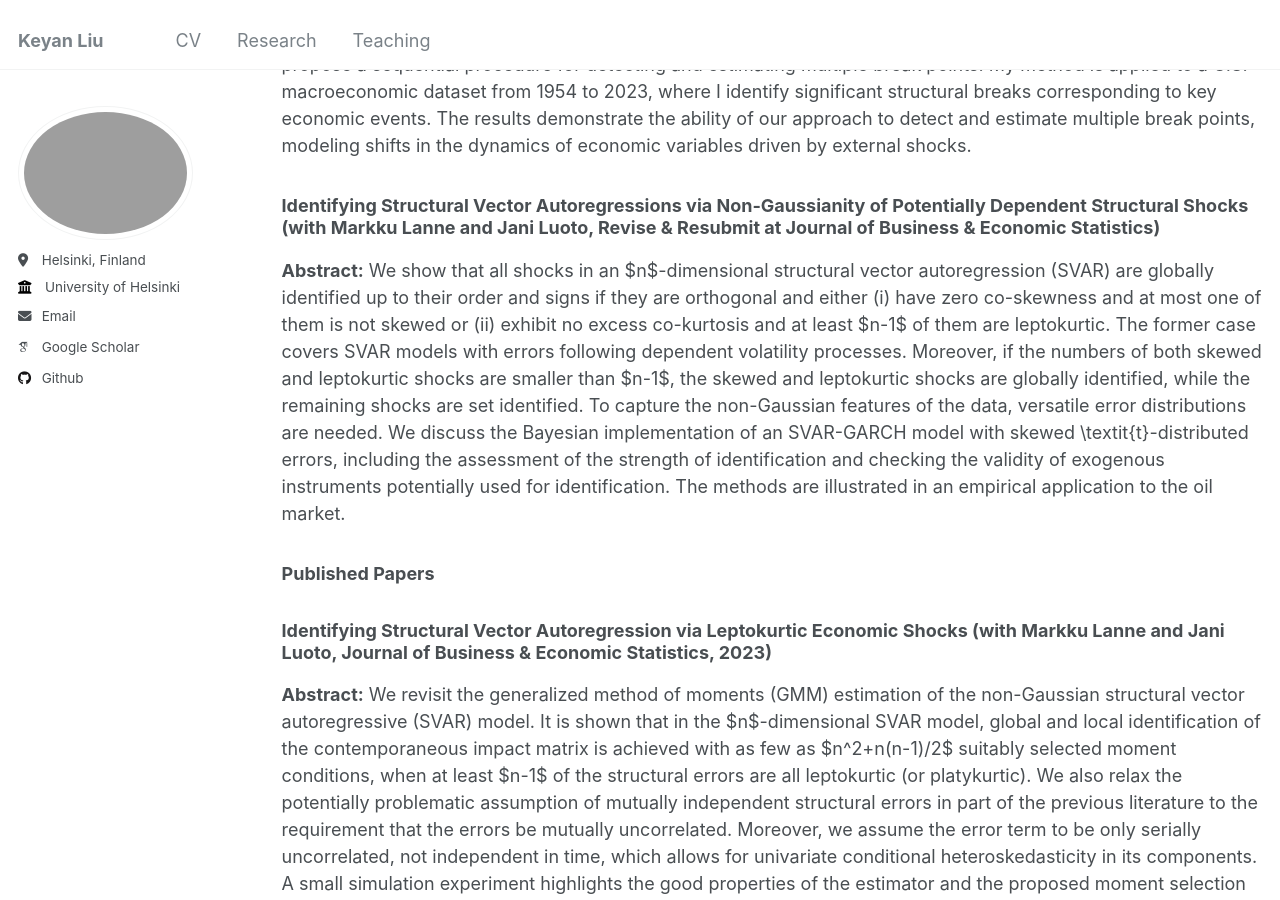
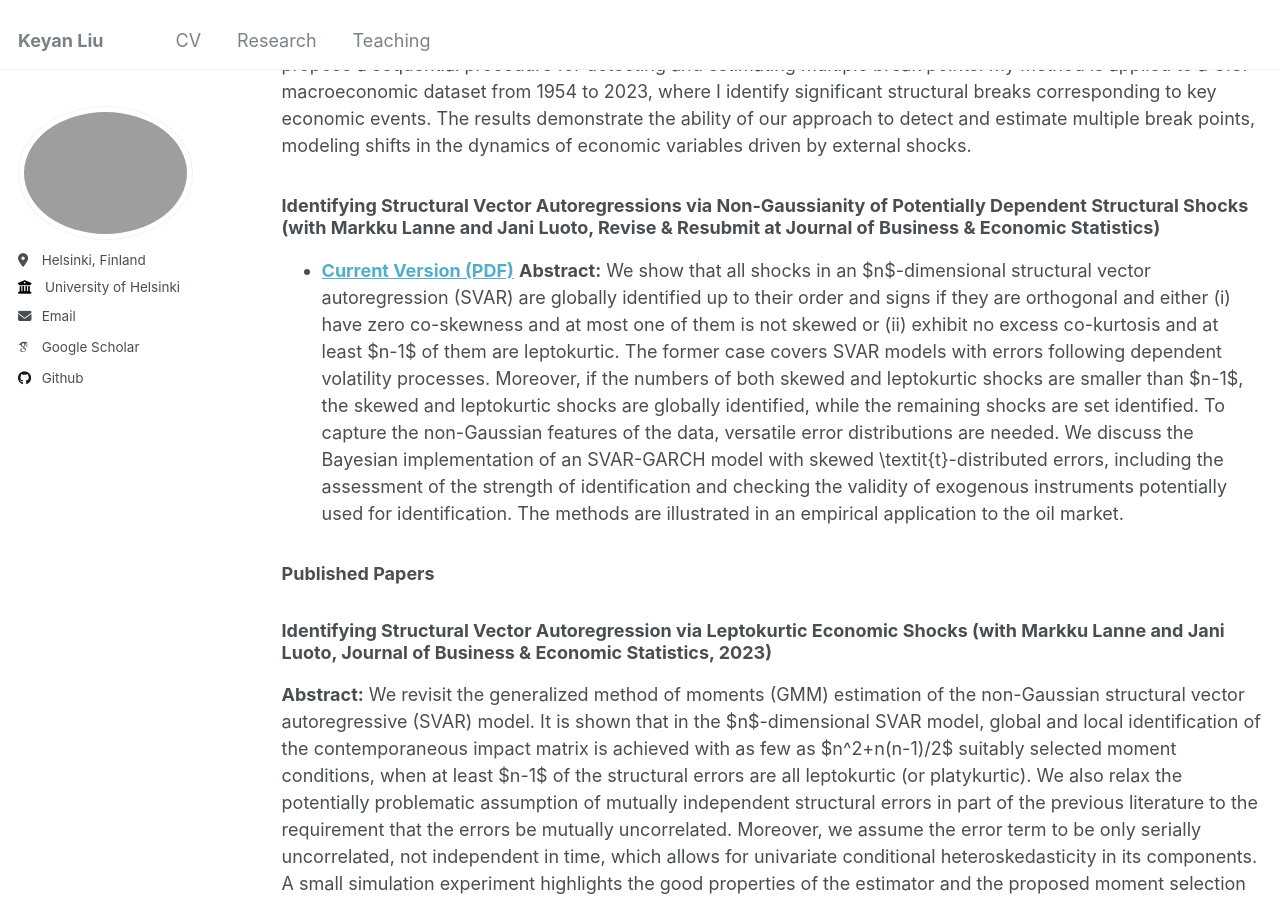
Before and after one commit to keyanliu1/keyanliu1.github.io, a Jekyll site: the page built from _pages/publications.md, in a window 1280 px wide and 900 px high, scrolled down 351 px. Built offline with Jekyll 4.4.1, drawn with Linux system fonts in a browser that asks for light colours; some web fonts are replaced.

Commit message:
Update publications.md

```diff
--- a/_pages/publications.md
+++ b/_pages/publications.md
@@ -13,7 +13,7 @@ author_profile: true
 **Abstract:** In this paper, I consider testing and estimating non-Gaussian Structural Vector Autoregressive models with unknown break points (SVAR-BP). This model extends traditional SVAR analysis by allowing for unknown breakpoints, capturing potential changes in both autoregressive coefficients and structural parameters. I employ the Partial Sample Generalized Method of Moments (PSGMM) to estimate the model and utilize the sup-Wald test to assess parameter stability. Additionally, I establish the asymptotic properties of the break point estimators and propose a sequential procedure for detecting and estimating multiple break points. My method is applied to a U.S. macroeconomic dataset from 1954 to 2023, where I identify significant structural breaks corresponding to key economic events. The results demonstrate the ability of our approach to detect and estimate multiple break points, modeling shifts in the dynamics of economic variables driven by external shocks.
 
 ### **Identifying Structural Vector Autoregressions via Non-Gaussianity of Potentially Dependent Structural Shocks (with Markku Lanne and Jani Luoto, Revise &amp; Resubmit at Journal of Business &amp; Economic Statistics)**
-
+- [**Current Version (PDF)**](https://keyanliu1.github.io/keyanliu/files/.pdf)
 **Abstract:** We show that all shocks in an $n$-dimensional structural vector autoregression (SVAR) are globally identified up to their order and signs if they are orthogonal and either (i) have zero co-skewness and at most one of them is not skewed or (ii) exhibit no excess co-kurtosis and at least $n-1$ of them are leptokurtic. The former case covers SVAR models with errors following dependent volatility processes. Moreover, if the numbers of both skewed and leptokurtic shocks are smaller than $n-1$, the skewed and leptokurtic shocks are globally identified, while the remaining shocks are set identified. To capture the non-Gaussian features of the data, versatile error distributions are needed. We discuss the Bayesian implementation of an SVAR-GARCH model with skewed \textit{t}-distributed errors, including the assessment of the strength of identification and checking the validity of exogenous instruments potentially used for identification. The methods are illustrated in an empirical application to the oil market.
 
 ### Published Papers
```
